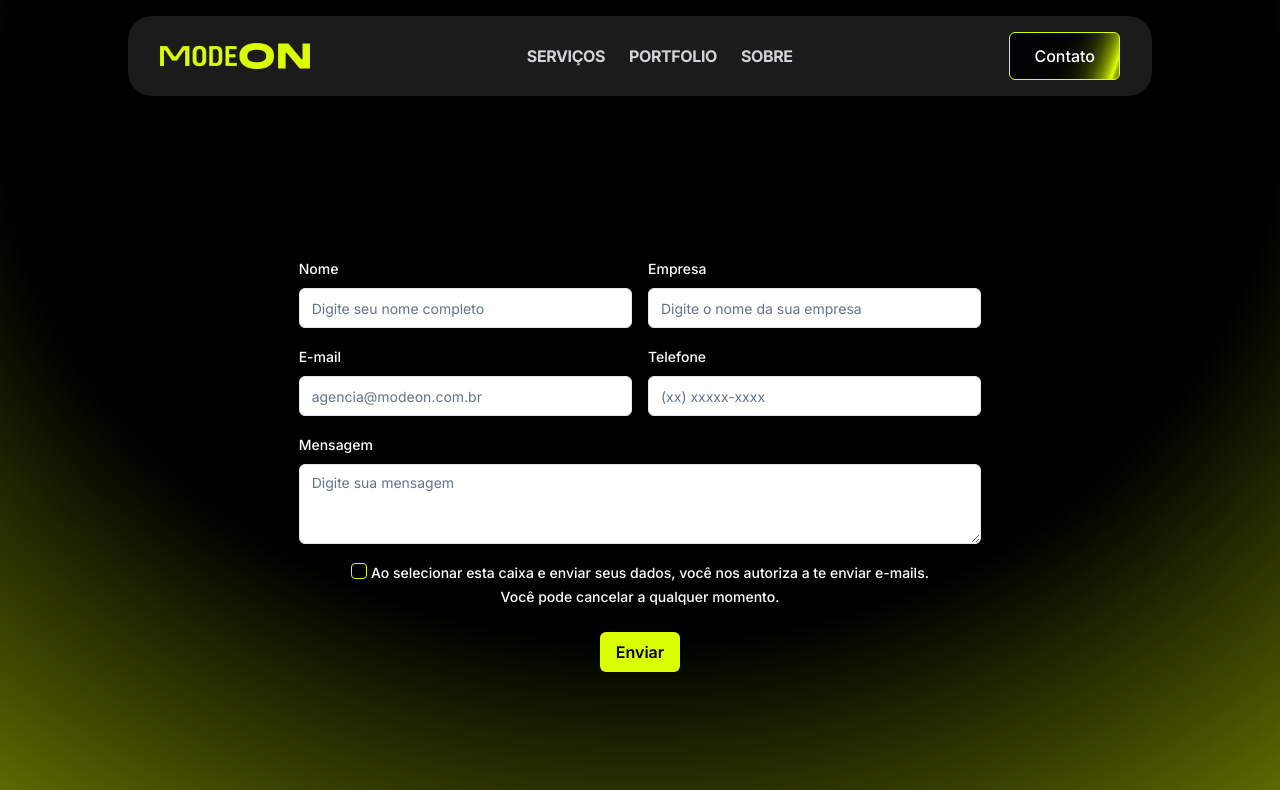
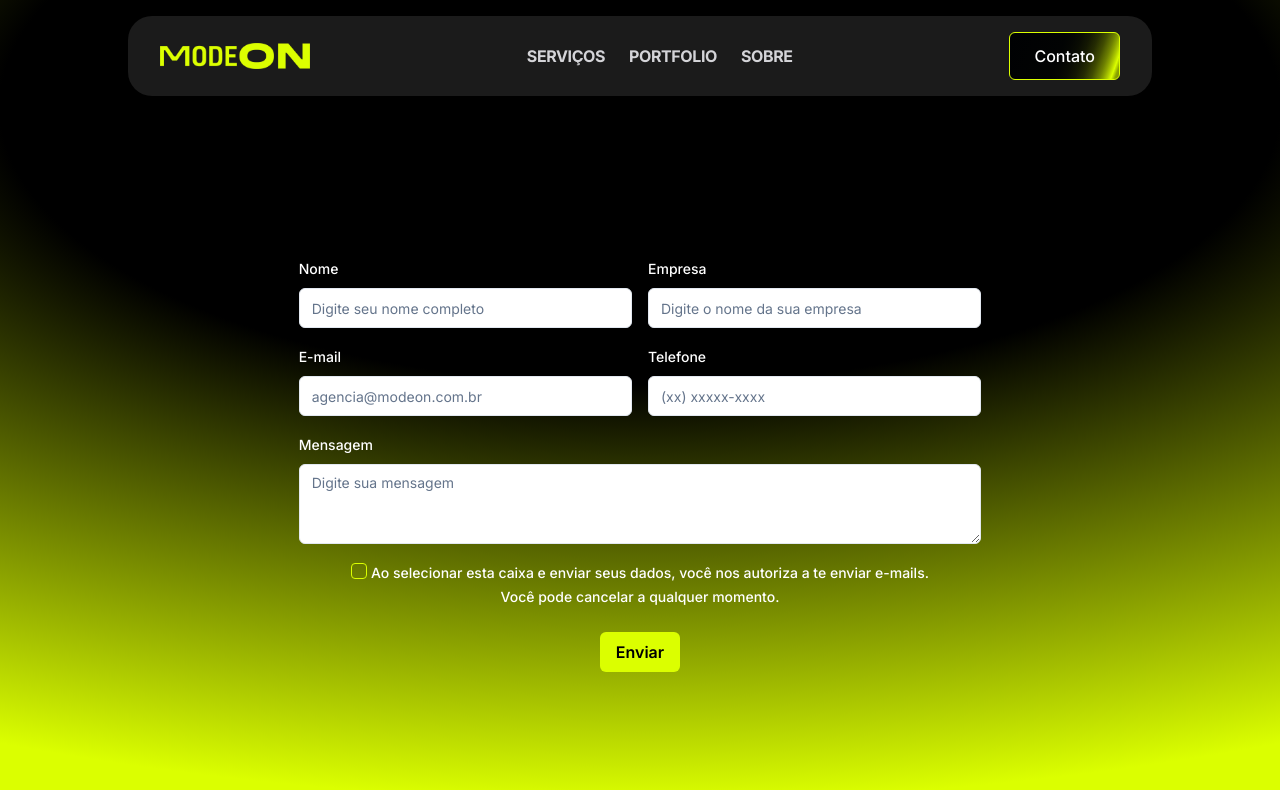
Before and after one commit to reggidev/modeon-webpage, a Next.js app: page /contato in a window 1280 px wide. Shown: the top 790 px of the page. Built offline with nearby package versions, Linux system fonts and the light colour scheme.

Commit message:
fix: ensure background image height is right

```diff
--- a/app/layout.tsx
+++ b/app/layout.tsx
@@ -21,7 +21,7 @@ export default function RootLayout({
   return (
     <html lang="pt-BR">
       <body className={inter.className}>
-        <div className="inset-0 -z-10 h-full w-full items-center overflow-clip [background:radial-gradient(125%_125%_at_50%_10%,#000_40%,#DBFF00_100%)]">
+        <div className="inset-0 -z-10 h-full w-full items-center overflow-clip [background:radial-gradient(125%_65%_at_50%_10%,#000_40%,#DBFF00_100%)]">
           <NavBar />
           {children}
           <Toaster />
```
